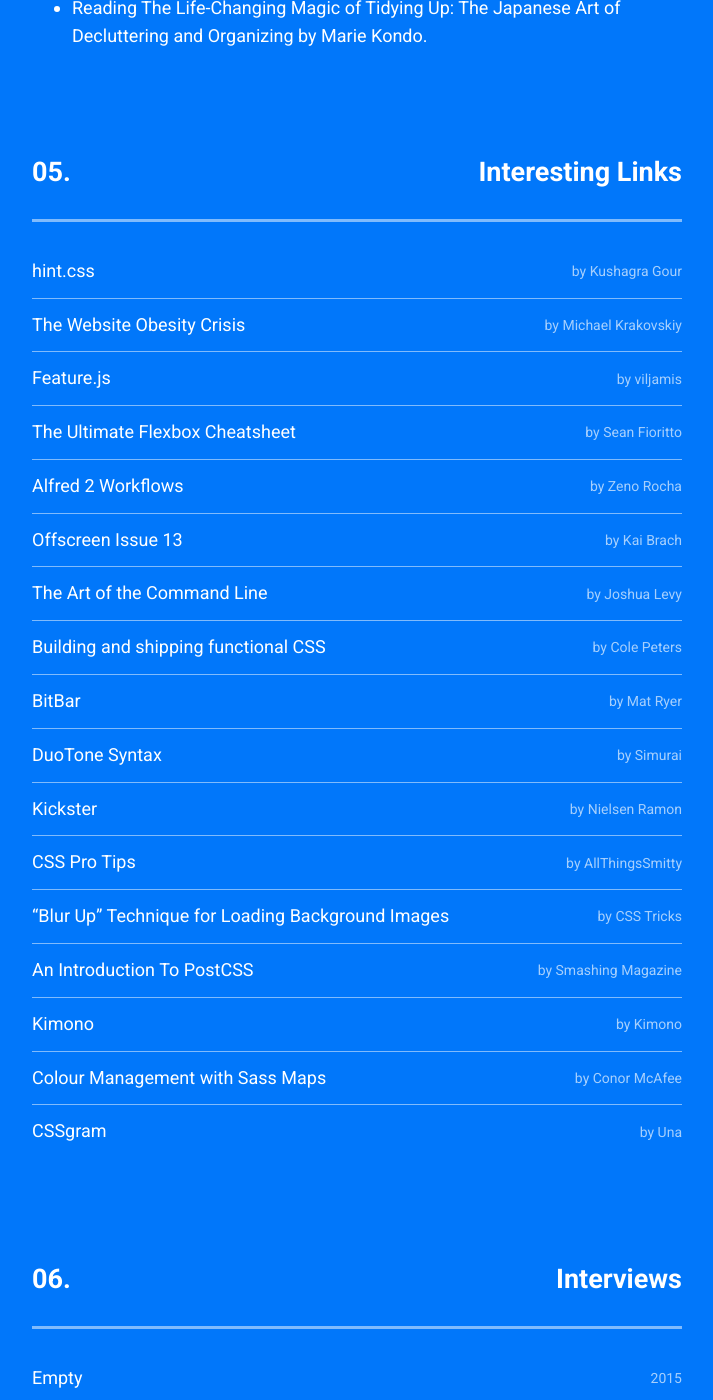
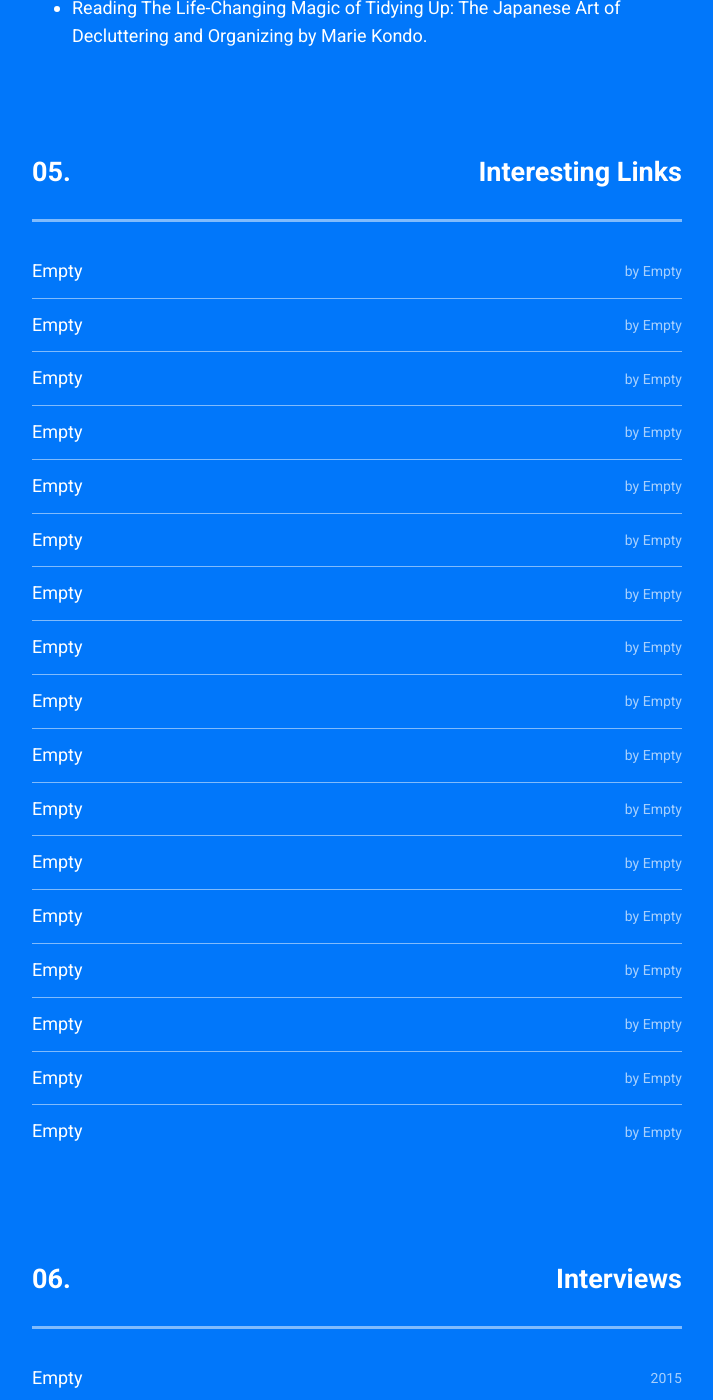
Before and after one commit to roaqey/roaqey.github.io, a Jekyll site: the page built from index.html, in a window 1280 px wide and 1400 px high, scrolled down 1458 px. Shown: the whole window, without its empty margins (283-996 px from the left). Built offline with Jekyll 4.4.1, drawn with Linux system fonts in a browser that asks for light colours.

Commit message:
Update links.yml

```diff
--- a/_data/links.yml
+++ b/_data/links.yml
@@ -1,67 +1,67 @@
-- title: CSSgram
-  url: https://github.com/una/CSSgram
-  author: Una
+- title: Empty
+  url: http://roaqey.github.io/
+  author: Empty
 
-- title: Colour Management with Sass Maps
-  url: http://conormcafee.co.uk/journal/colour-management-with-sass-maps.html
-  author: Conor McAfee
+- title: Empty
+  url: http://roaqey.github.io/
+  author: Empty
 
-- title: Kimono
-  url: https://kimonolabs.com
-  author: Kimono
+- title: Empty
+  url: http://roaqey.github.io/
+  author: Empty
 
-- title: An Introduction To PostCSS
-  url: http://smashingmagazine.com/2015/12/introduction-to-postcss
-  author: Smashing Magazine
+- title: Empty
+  url: http://roaqey.github.io/
+  author: Empty
 
-- title: “Blur Up” Technique for Loading Background Images
-  url: https://css-tricks.com/the-blur-up-technique-for-loading-background-images/
-  author: CSS Tricks
+- title: Empty
+  url: http://roaqey.github.io/
+  author: Empty
 
-- title: CSS Pro Tips
-  url: https://github.com/AllThingsSmitty/css-protips
-  author: AllThingsSmitty
+- title: Empty
+  url: http://roaqey.github.io/
+  author: Empty
 
-- title: Kickster
-  url: http://kickster.nielsenramon.com/
-  author: Nielsen Ramon
+- title: Empty
+  url: http://roaqey.github.io/
+  author: Empty
 
-- title: DuoTone Syntax
-  url: https://github.com/simurai/duotone-syntax
-  author: Simurai
+- title: Empty
+  url: http://roaqey.github.io/
+  author: Empty
 
-- title: BitBar
-  url: https://github.com/matryer/bitbar
-  author: Mat Ryer
+- title: Empty
+  url: http://roaqey.github.io/
+  author: Empty
 
-- title: Building and shipping functional CSS
-  url: https://blog.colepeters.com/building-and-shipping-functional-css/
-  author: Cole Peters
+- title: Empty
+  url: http://roaqey.github.io/
+  author: Empty
 
-- title: The Art of the Command Line
-  url: https://github.com/jlevy/the-art-of-command-line
-  author: Joshua Levy
+- title: Empty
+  url: http://roaqey.github.io/
+  author: Empty
 
-- title: Offscreen Issue 13
-  url: http://www.offscreenmag.com/issue13/
-  author: Kai Brach
+- title: Empty
+  url: http://roaqey.github.io/
+  author: Empty
 
-- title: Alfred 2 Workflows
-  url: https://github.com/zenorocha/alfred-workflows
-  author: Zeno Rocha
+- title: Empty
+  url: http://roaqey.github.io/
+  author: Empty
 
-- title: The Ultimate Flexbox Cheatsheet
-  url: http://www.sketchingwithcss.com/samplechapter/cheatsheet.html
-  author: Sean Fioritto
+- title: Empty
+  url: http://roaqey.github.io/
+  author: Empty
 
-- title: Feature.js
-  url: http://featurejs.com/
-  author: viljamis
+- title: Empty
+  url: http://roaqey.github.io/
+  author: Empty
 
-- title: The Website Obesity Crisis
-  url: http://idlewords.com/talks/website_obesity.htm
-  author: Michael Krakovskiy
+- title: Empty
+  url: http://roaqey.github.io/
+  author: Empty
 
-- title: hint.css
-  url: https://github.com/chinchang/hint.css
-  author: Kushagra Gour
+- title: Empty
+  url: http://roaqey.github.io/
+  author: Empty
```
